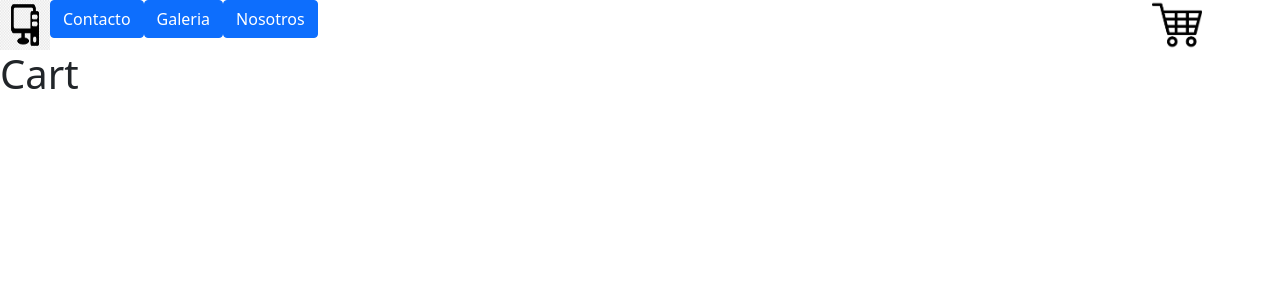
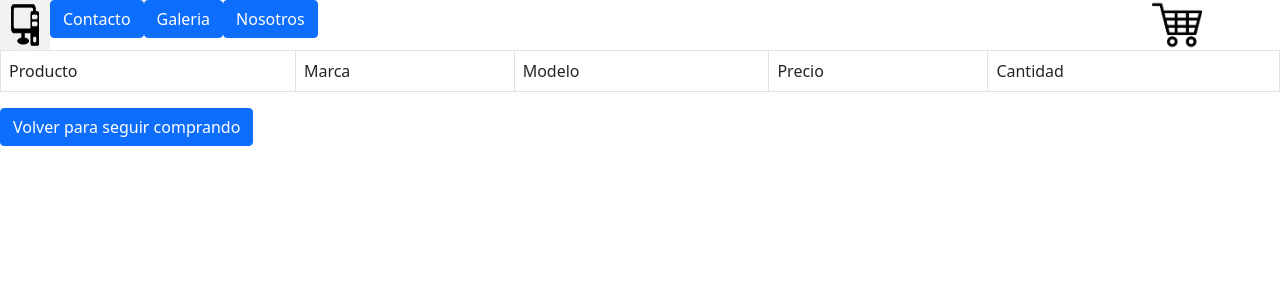
Before and after one commit to vialfmj/vial-ventapc, a React (Create React App) app: page /Cart in a window 1280 px wide. Shown: the top 300 px of the page. Built offline with nearby package versions, Linux system fonts and the light colour scheme.

Commit message:
desafio cartContext

```diff
--- a/src/App.js
+++ b/src/App.js
@@ -8,9 +8,12 @@ import ItemDetailContainer from './components/ItemDetailContainer';
 import Cart from './components/Cart'
 import Galeria from './components/Galeria';
 import Nosotros from './components/Nosotros';
+import CartContextProvider from './components/context/CartContext';
 function App() {
   return (
     <>
+    <CartContextProvider>
+
       <Router>
       <NavBar/>
         <Routes>
@@ -24,6 +27,8 @@ function App() {
         </Routes>
       </Router>
 
+    </CartContextProvider>
+
 
     </ >
   );
--- a/src/components/Cart.jsx
+++ b/src/components/Cart.jsx
@@ -1,10 +1,35 @@
 import React from 'react'
+import { Table, Button } from 'react-bootstrap'
+import { useCartContext } from './context/CartContext'
+import ItemCart from './ItemCart'
+import {Link} from 'react-router-dom'
+const Cart = () => {
+    const {cartList}=useCartContext()
+    return (
+        <>
+                <div>
+            <Table striped bordered hover>
+                <thead>
+                    <tr>
+                        <td>Producto</td>
+                        <td>Marca</td>
+                        <td>Modelo</td>
+                        <td>Precio</td>
+                        <td>Cantidad</td>
+                    </tr>
+                </thead>
+                <tbody>
+                    {
+                        cartList.map(prod=><ItemCart key={prod.id} prod={prod}/>)
+                    }
 
-const Cart = () => {
-    return (
-        <div>
-            <h1>Cart</h1>
+                </tbody>
+            </Table>
         </div>
+        <Link to='/'>
+                <Button>Volver para seguir comprando</Button>
+        </Link>
+        </>
     )
 }
 
--- /dev/null
+++ b/src/components/ItemCart.jsx
@@ -0,0 +1,29 @@
+import React from 'react'
+import { Table } from 'react-bootstrap'
+
+const ItemCart = ({prod}) => {
+    return (
+        <>
+            <tr>
+                <td>
+                    {prod.categoria}
+                </td>
+                <td>
+                    {prod.marca}
+                </td>
+                <td>
+                    {prod.modelo}
+                </td>
+                <td>
+                    {prod.precio}
+                </td>
+                <td>
+                    {prod.cantidad}
+                </td>
+            </tr>
+
+        </>
+    )
+}
+
+export default ItemCart
--- a/src/components/ItemCount.jsx
+++ b/src/components/ItemCount.jsx
@@ -20,6 +20,9 @@ function ItemCount(props) {
         return (
             <>
             <h2>Se agregaron {count} productos al carrito</h2>
+            <Link to='/'>
+                <Button>Volver para seguir comprando</Button>
+            </Link>
             <Link to='/Cart'>
             <Button variant='success'>Terminar comprar e ir a ver el carrito</Button>
             </Link>
--- a/src/components/ItemDetail.jsx
+++ b/src/components/ItemDetail.jsx
@@ -1,9 +1,11 @@
 import React, { useEffect, useState } from 'react'
 import Logo from '../images/logo.png'
+import { useCartContext } from './context/CartContext'
 import ItemCount from './ItemCount'
 function ItemDetail({item}) {
     const [quantityToAdd, setQuantityToAdd]=useState()
     const [state, setState]=useState(false)
+    const {cartList, addToCart, isInCart}=useCartContext()
     useEffect(() => {
         return
     }, [quantityToAdd])
@@ -11,6 +13,17 @@ function ItemDetail({item}) {
         if(count > 0){
             setQuantityToAdd(count)
             setState(estado)
+            const prodToAdd={
+                "id": item.id,
+                "categoria": item.categoria,
+                "marca": item.marca,
+                "modelo": item.modelo,
+                "precio": item.precio,
+                "cantidad":count
+            }
+            if(isInCart(prodToAdd.id)===false){
+            addToCart(prodToAdd)
+            }
         }
         else
         alert('no hay nada que agregar')
--- /dev/null
+++ b/src/components/context/CartContext.jsx
@@ -0,0 +1,37 @@
+import React, { createContext, useContext, useState } from 'react'
+
+const CartContext= createContext();
+export const useCartContext=()=> useContext(CartContext)
+const CartContextProvider = ({children}) => {
+    const [cartList, setCartList]=useState([])
+    const showCartList=()=>{
+        console.log(cartList)
+    }
+    const addToCart=(item)=>{
+        setCartList([
+            ...cartList,
+            item
+        ])
+    }
+    const isInCart=(itemId)=>{
+
+        const estado= cartList.find(prod=> prod.id===itemId)
+        if(estado==null)
+        return false
+        else
+        return true
+    }
+    return (
+        <CartContext.Provider value={{
+            cartList,
+            showCartList,
+            addToCart,
+            isInCart
+        }}>
+            {children}
+        </CartContext.Provider>
+    )
+}
+
+
+export default CartContextProvider
```
